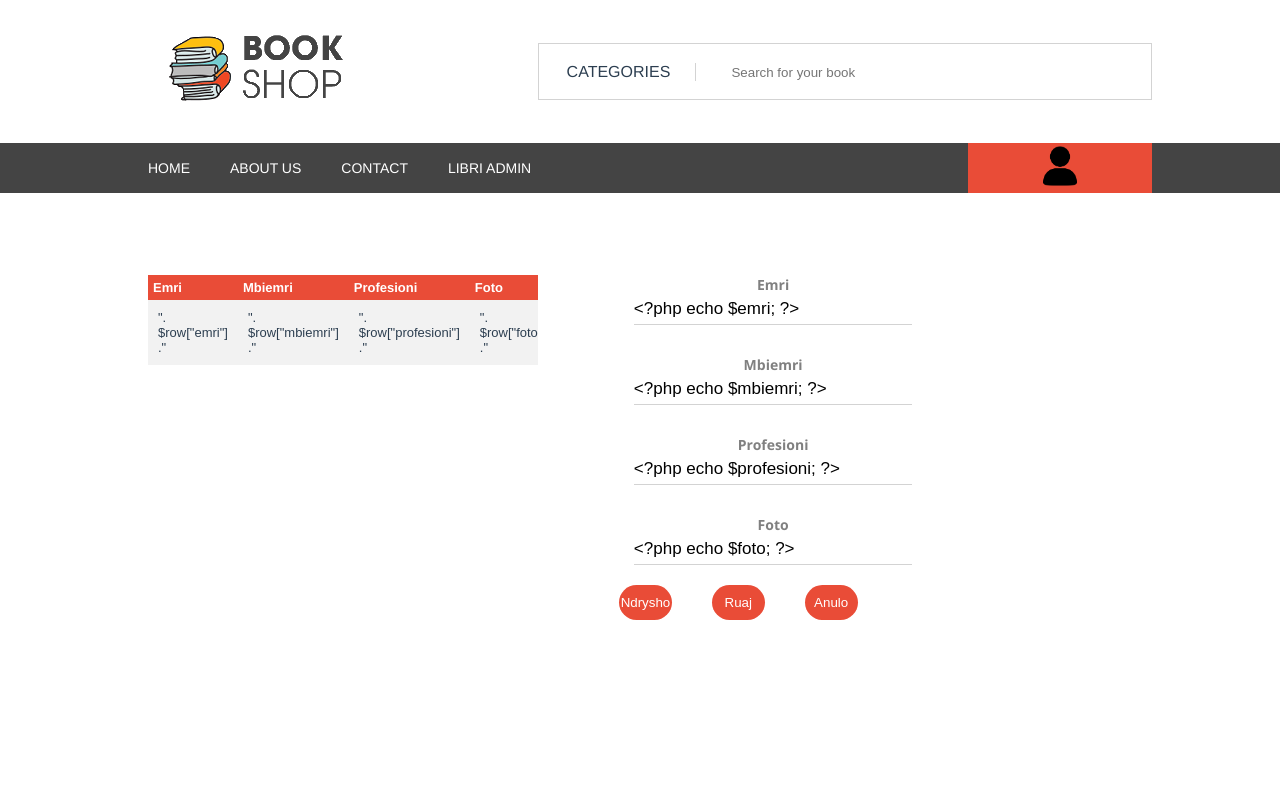
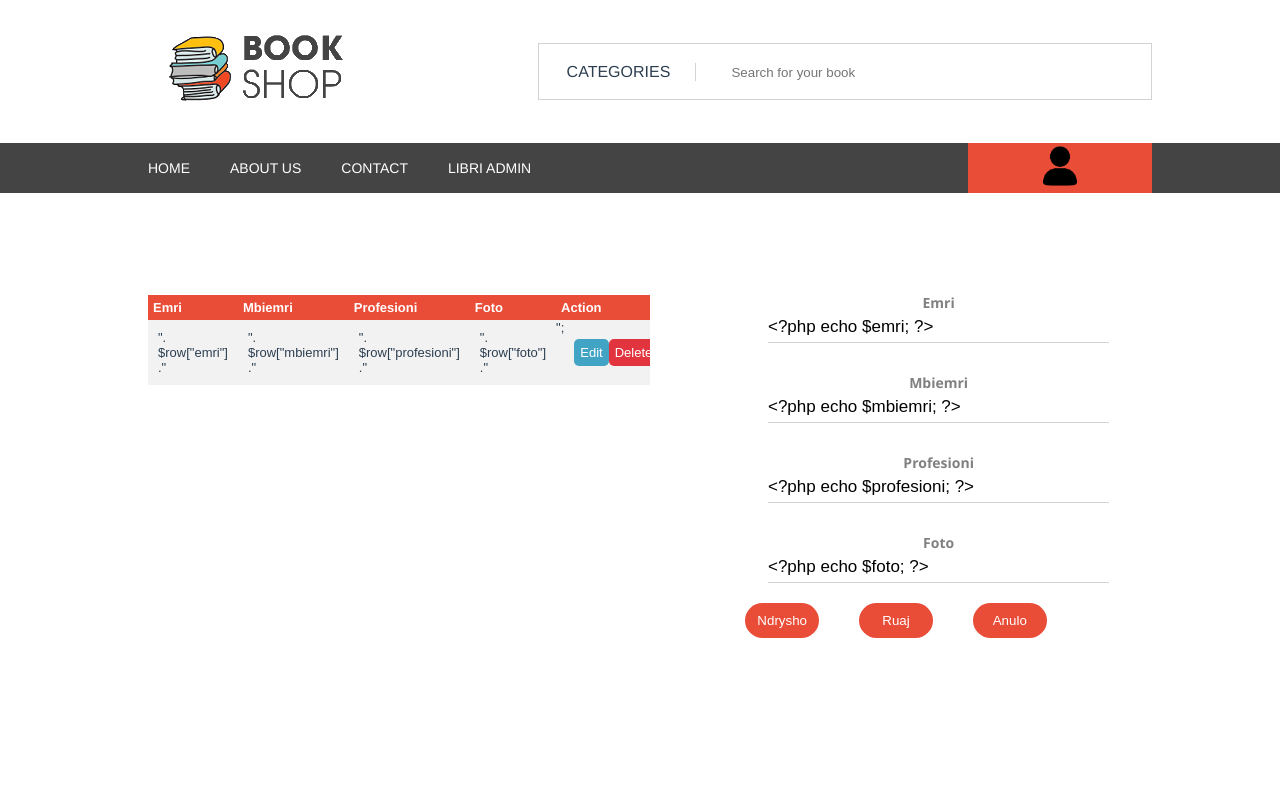
Before and after one commit to gk44739/ebook, a Vue app in the folder ebook/: page /AboutAdmin in a window 1280 px wide. Shown: the top 800 px of the page. Built offline with nearby package versions, Linux system fonts and the light colour scheme.

Commit message:
AboutAdminTable component

```diff
--- /dev/null
+++ b/ebook/src/components/AboutAdminTable.vue
@@ -0,0 +1,72 @@
+<template>
+    <div class="tabela-forma">
+        <table id="tabelaAbout" class="tabelaUser">
+            <tr>
+
+                <th>Emri</th>
+                <th>Mbiemri</th>
+                <th>Profesioni</th>
+                <th>Foto</th>
+                <th colspan="2">Action</th>
+            </tr>
+                <tr><td>". $row["emri"] ."</td><td>". $row["mbiemri"]  ."</td><td>". $row["profesioni"] ."</td><td>". $row["foto"] ."</td>";
+
+                <td>
+                    <a href="aboutAdmin.php?edit=">Edit</a>
+                    <a href="../Controller/AdminAbout.php?delete">Delete</a>
+                </td>
+                </tr>
+        </table>
+    </div>
+</template>
+<script>
+
+export default {
+    name:"AboutAdminTable",
+    props:{
+
+    }
+}
+</script>
+<style scoped>
+.tabela-forma{
+    width: 50%;
+    background-color: white;
+    margin-left: 20px;
+}
+.tabelaUser{
+    border-collapse: collapse;
+    width: 100%;
+    font-size: 13px;
+    text-align: left;
+
+}
+
+th{
+    background-color: #e94c37;
+    color: white;
+    padding: 5px;
+}
+td{
+    padding: 10px;
+    font-family: Arial;
+}
+
+td a{
+    text-decoration: none;
+    background-color: #e2343f;
+    font-size: 13px;
+    padding: 6px;
+    color: white;
+    border-radius: 5px;
+}
+
+td a:nth-child(1){
+    background-color: #41a4c5;
+}
+
+tr:nth-child(even) {
+    background-color: #f2f2f2;
+}
+
+</style>
--- a/ebook/src/pages/AboutAdmin.vue
+++ b/ebook/src/pages/AboutAdmin.vue
@@ -1,25 +1,7 @@
 <template>
 <div class="main">
     <div class="right-side">
-            <div class="tabela-forma">
-                <table id="tabelaAbout" class="tabelaUser">
-                    <tr>
-
-                        <th>Emri</th>
-                        <th>Mbiemri</th>
-                        <th>Profesioni</th>
-                        <th>Foto</th>
-                        <th colspan="2">Action</th>
-                    </tr>
-                        <tr><td>". $row["emri"] ."</td><td>". $row["mbiemri"]  ."</td><td>". $row["profesioni"] ."</td><td>". $row["foto"] ."</td>";
-
-                        <td>
-                            <a href="aboutAdmin.php?edit=">Edit</a>
-                            <a href="../Controller/AdminAbout.php?delete">Delete</a>
-                        </td>
-                        </tr>
-                </table>
-            </div>
+            <AboutAdminTable />
             <div class="libri-forma">
                 <form action="../Controller/AdminAbout.php" method="POST" onsubmit="return aboutAdmin()">
                         <div class="login-form">
@@ -57,10 +39,13 @@
 </template>
 
 <script>
-
+import AboutAdminTable from "../components/AboutAdminTable"
 
 export default {
-
+    name:"AboutAdmin",
+    components:{
+        AboutAdminTable
+    },
 }
 
 </script>
@@ -73,16 +58,12 @@
 
 .right-side{
     height: 100vh;
-    width: 80%;
+    width: 100%;
     background-color: white;
     display: flex;
     flex-direction: row;
 }
-.tabela-forma{
-    width: 50%;
-    background-color: white;
-    margin-left: 20px;
-}
+
 .libri-forma{
     width: 50%;
 }
@@ -133,40 +114,6 @@
     cursor: pointer;
     border-radius: 50px;
 }
-.tabelaUser{
-    border-collapse: collapse;
-    width: 100%;
-    font-size: 13px;
-    text-align: left;
-
-}
-
-th{
-    background-color: #e94c37;
-    color: white;
-    padding: 5px;
-}
-td{
-    padding: 10px;
-    font-family: Arial;
-}
-
-td a{
-    text-decoration: none;
-    background-color: #e2343f;
-    font-size: 13px;
-    padding: 6px;
-    color: white;
-    border-radius: 5px;
-}
-
-td a:nth-child(1){
-    background-color: #41a4c5;
-}
-
-tr:nth-child(even) {
-    background-color: #f2f2f2;
-}
 
 .combobox{
     margin-top: 20px;
```
